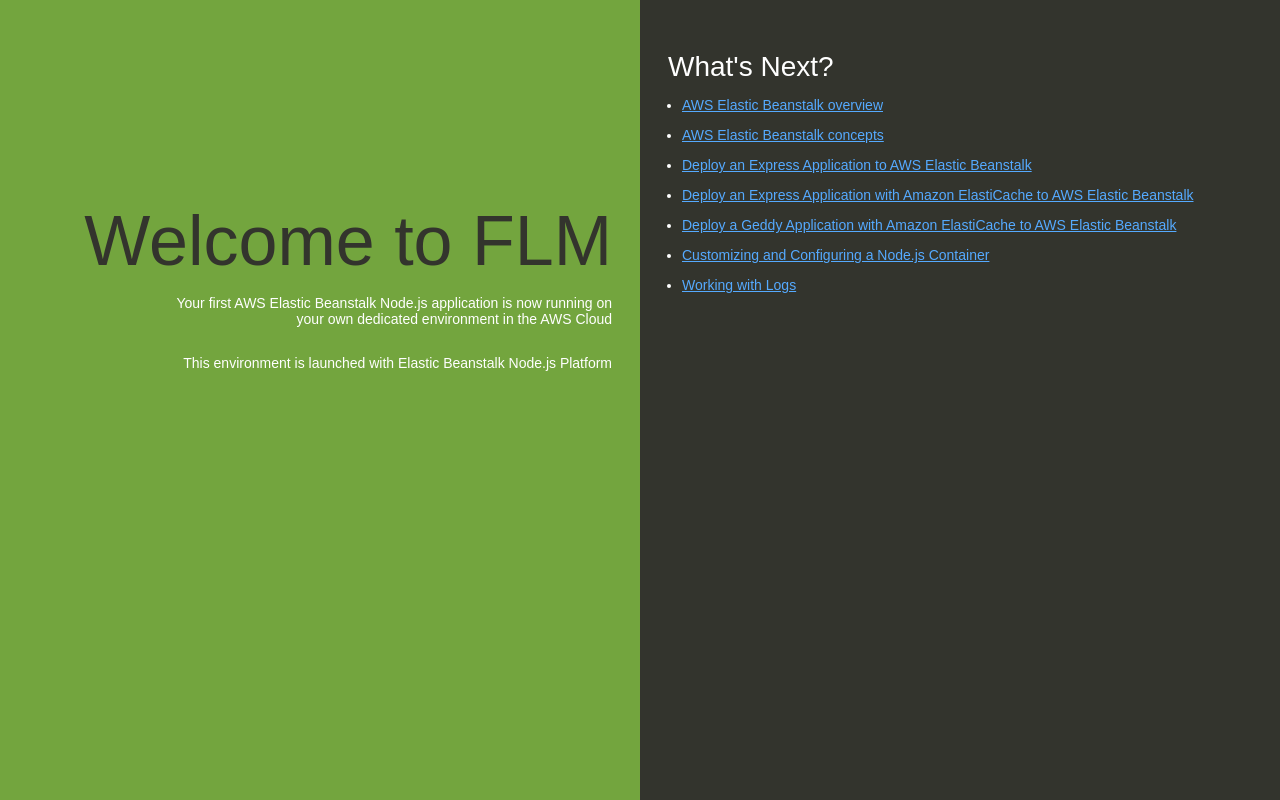
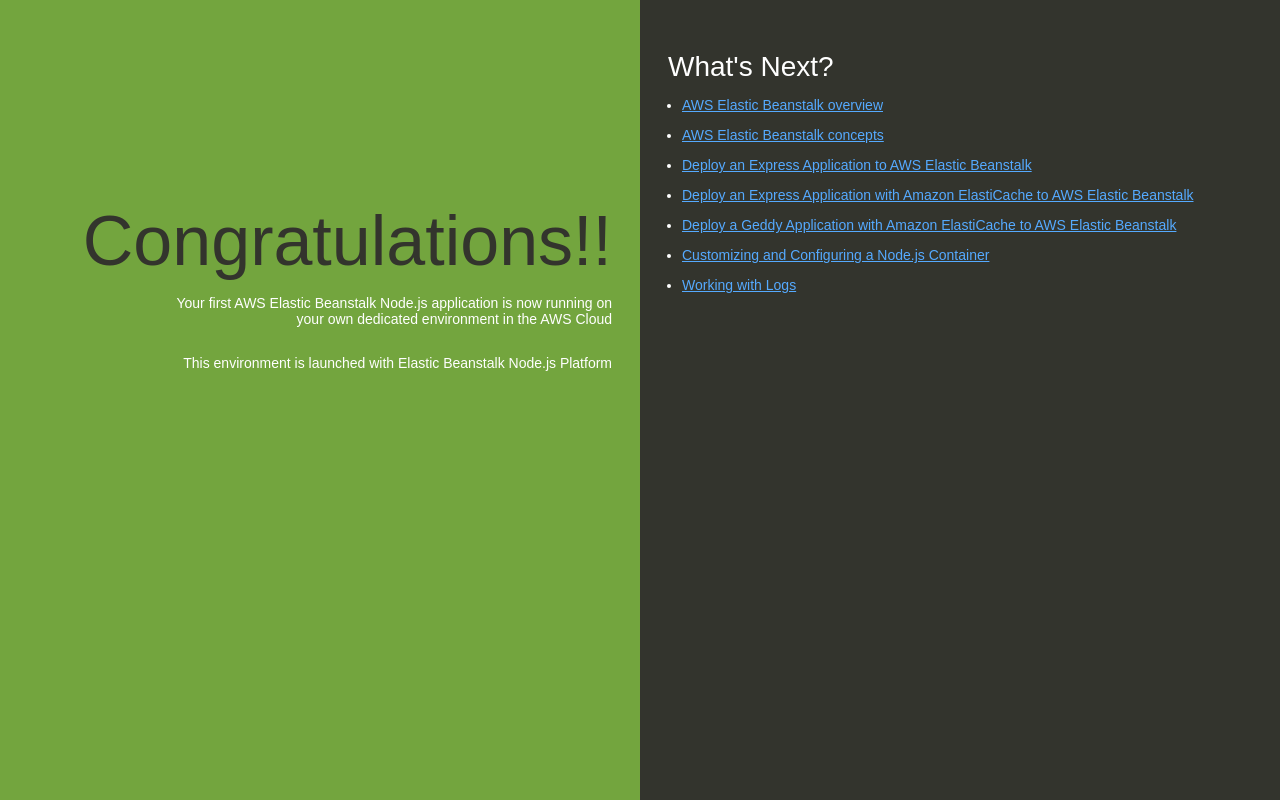
Before and after one commit to suneelprojects/cicd, a plain HTML site: page index.html in a window 1280 px wide. Drawn offline with Linux system fonts and the light colour scheme.

Commit message:
Update index.html

```diff
--- a/index.html
+++ b/index.html
@@ -76,7 +76,7 @@
   </head>
   <body>
     <div class="textColumn">
-      <h1>Welcome to FLM</h1>
+      <h1>Congratulations!!</h1>
       <p>Your first AWS Elastic Beanstalk Node.js application is now running on your own dedicated environment in the AWS Cloud</p>
       <p>This environment is launched with Elastic Beanstalk Node.js Platform</p>
     </div>
```
